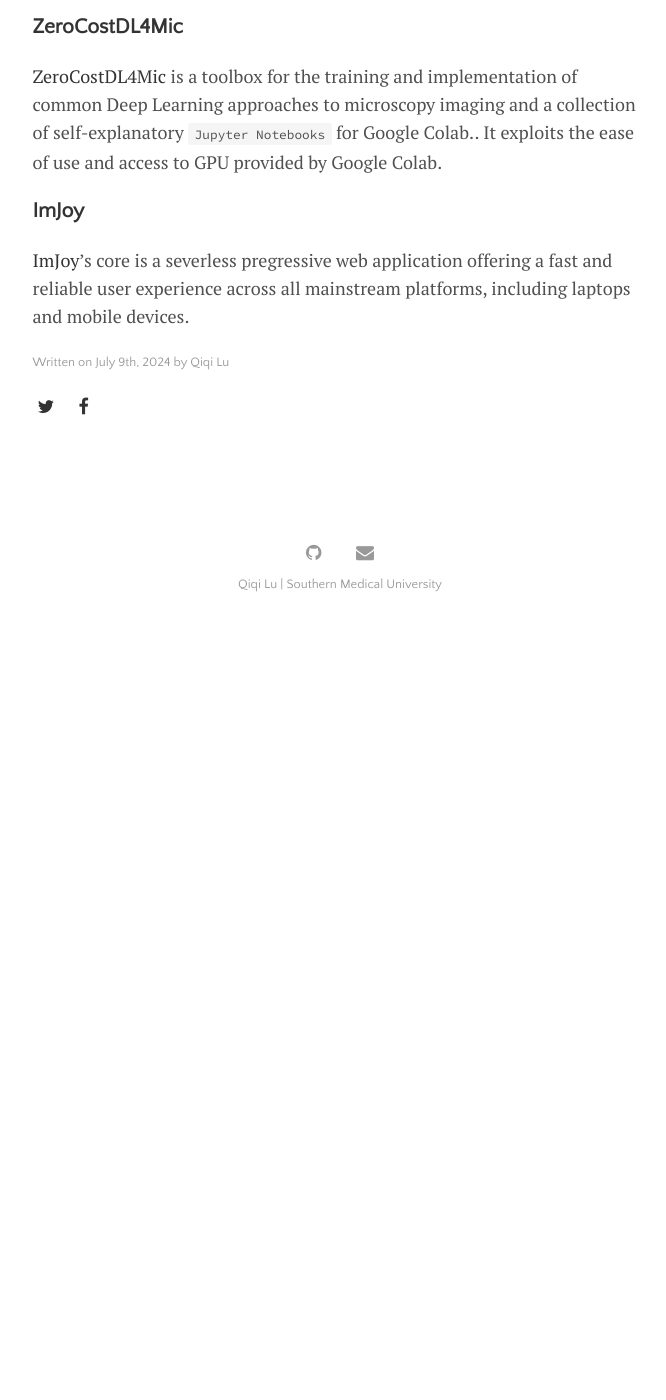
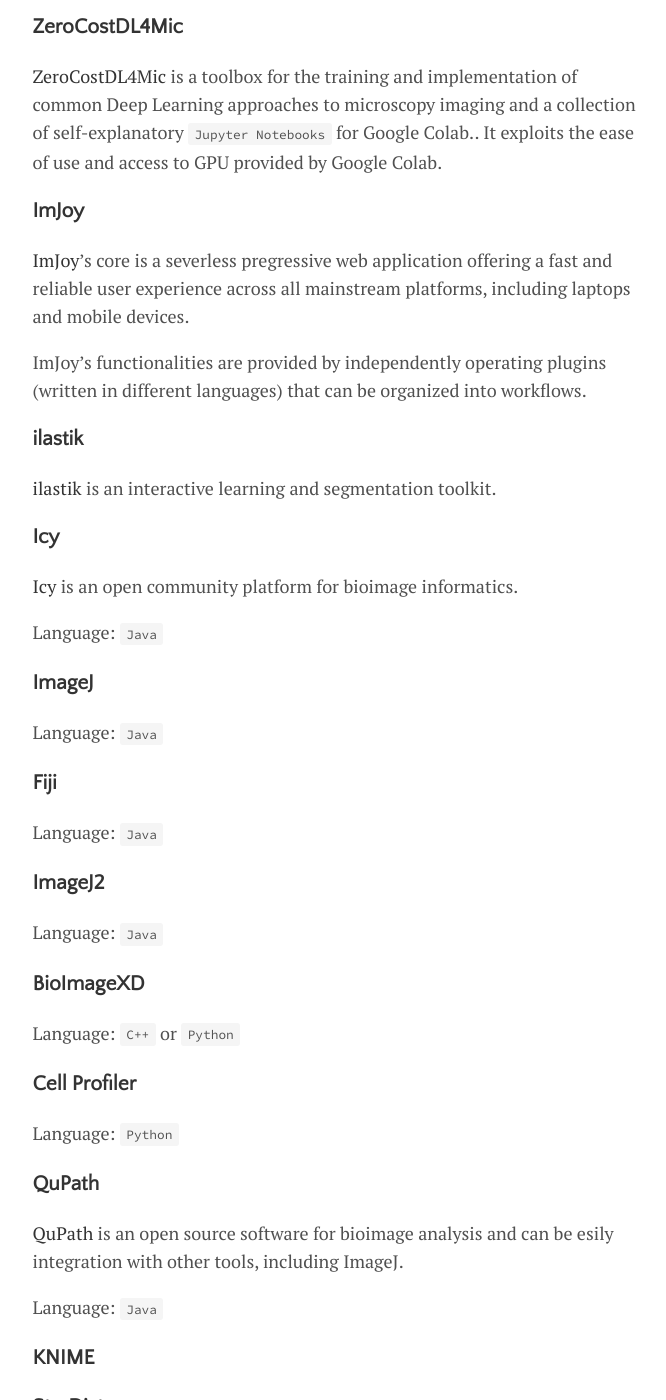
Before and after one commit to Recklexx/Recklexx.github.io, a Jekyll site: the page built from _posts/blogs/2024-07-09-softwar-microscopy.md, in a window 1280 px wide and 1400 px high, scrolled down 1449 px. Shown: the whole window, without its empty margins (300-966 px from the left). Built offline with Jekyll 4.4.1, drawn with Linux system fonts in a browser that asks for light colours; before the commit the page ends 2079 px from its top, so only the background shows below that; some of the changed text lies outside the part shown.

Commit message:
Update 2024-07-09-softwar-microscopy.md

```diff
--- a/_posts/blogs/2024-07-09-softwar-microscopy.md
+++ b/_posts/blogs/2024-07-09-softwar-microscopy.md
@@ -41,3 +41,44 @@
 
 ### ImJoy
 [ImJoy](https://imjoy.io/#/)'s core is a severless pregressive web application offering a fast and reliable user experience across all mainstream platforms, including laptops and mobile devices.
+
+ImJoy’s functionalities are provided by independently operating plugins (written in different languages) that can be organized into workflows.
+
+### ilastik
+[ilastik](https://www.ilastik.org/) is an interactive learning and segmentation toolkit.
+
+### Icy
+[Icy](https://icy.bioimageanalysis.org/) is an open community platform for bioimage informatics.
+
+Language: `Java`
+
+### ImageJ
+
+Language: `Java`
+
+### Fiji
+
+Language: `Java`
+
+### ImageJ2
+Language: `Java`
+
+### BioImageXD
+
+Language: `C++` or `Python`
+
+### Cell Profiler
+
+Language: `Python`
+
+### QuPath
+[QuPath](https://qupath.github.io/) is an open source software for bioimage analysis and can be esily integration with other tools, including ImageJ.
+
+Language: `Java`
+
+### KNIME
+
+### StarDist
+[StarDist](https://github.com/stardist/stardist) is an Python implementation of star-convex object detection for 2D and 3D images.
+
+Language: `Python`
```
